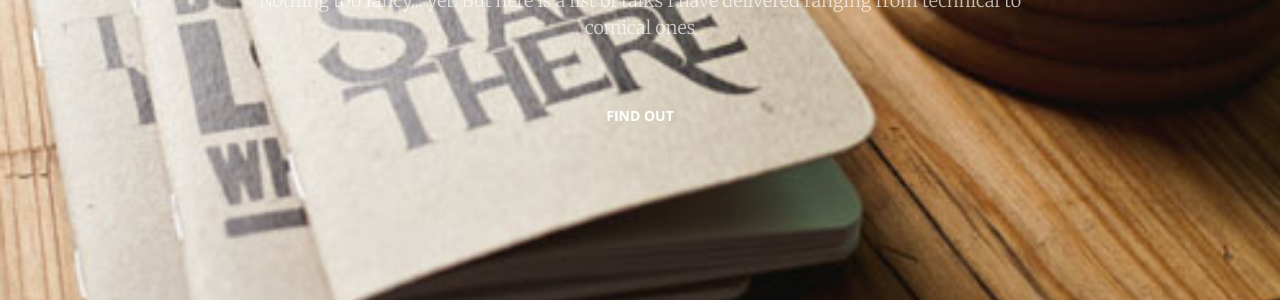
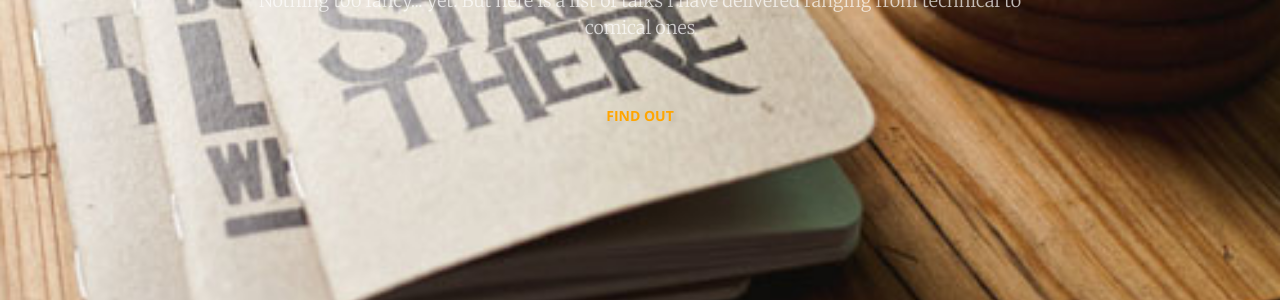
Before and after one commit to aravindbharathi/aravindbharathi.github.io, a Jekyll site: the page talks/index.html, which Jekyll copies as it is, in a window 1280 px wide. Shown: the part 454-754 px from the top of the page. Built offline with Jekyll 4.4.1, drawn with Linux system fonts in a browser that asks for light colours.

Commit message:
Update index.html

```diff
--- a/talks/index.html
+++ b/talks/index.html
@@ -96,7 +96,7 @@
                 <h1>Public Speaking</h1>
                 <hr>
                 <p>Nothing too fancy... yet. But here is a list of talks I have delivered ranging from technical to comical ones</p>
-                <a href="#talks2" class="btn btn-primary btn-xl page-scroll">Find Out</a>
+                <a href="#talks2" class="btn btn-primary btn-xl page-scroll" style="color:orange">Find Out</a>
             </div>
         </div>
     </header>
```
